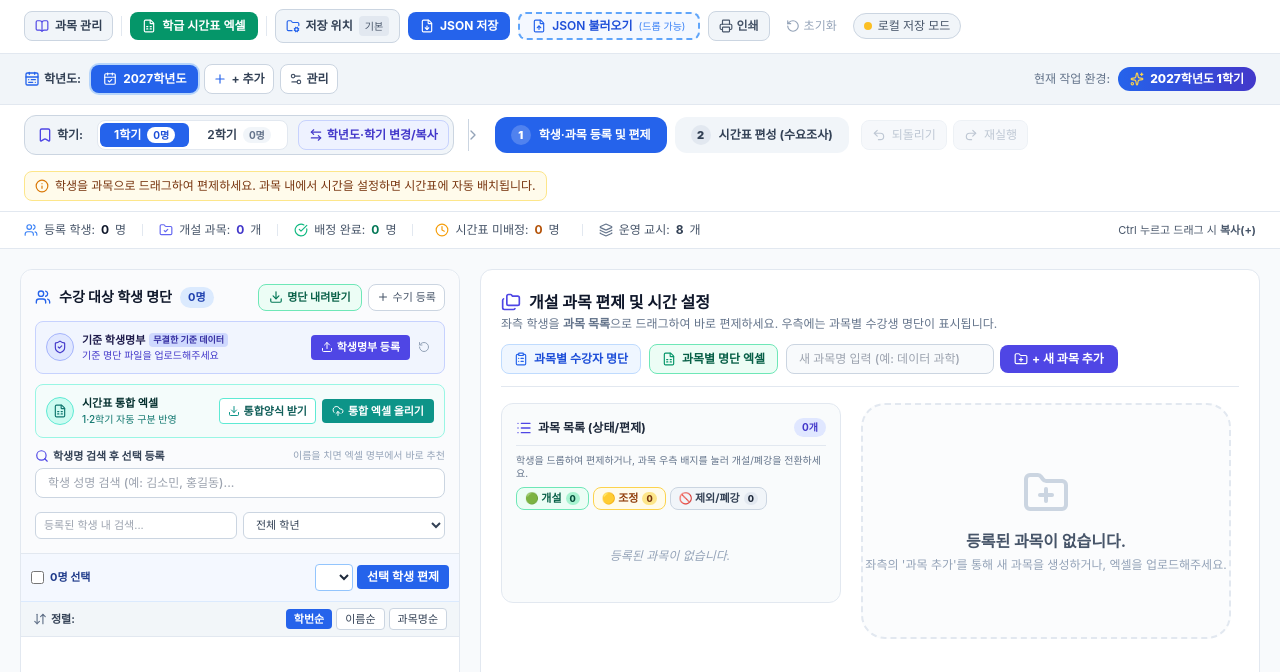
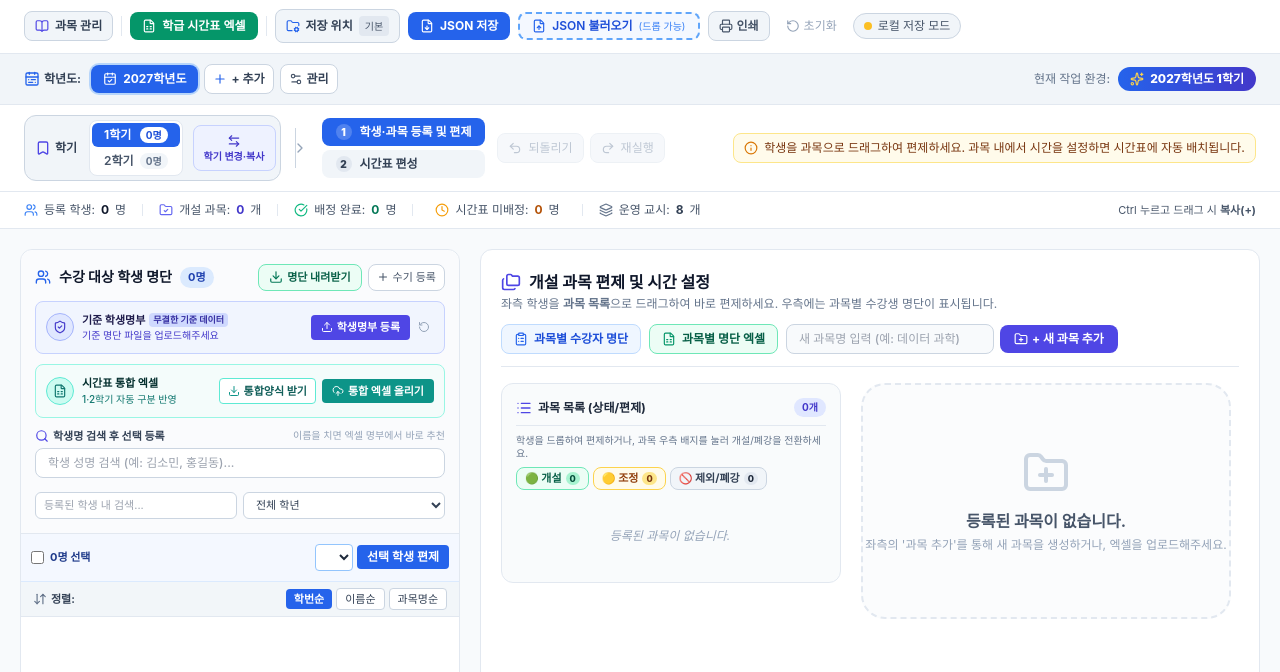
Before and after one commit to dydrb87-eng/onlinesch, a website: page index.html in a window 1280 px wide. Shown: the part 63-735 px from the top of the page. Drawn offline with nearby package versions, Linux system fonts and the light colour scheme; no server answers; a web font is replaced by a local one.

Commit message:
feat: 상단 메뉴 세로 구성(1학기/2학기 세로 배치, 학생·과목 등록 및 편제/시간표 편성 세로 배치) 및 '(수요조사)' 문구 삭제

```diff
--- a/index.html
+++ b/index.html
@@ -39,7 +39,7 @@
   <script src="https://www.gstatic.com/firebasejs/10.13.0/firebase-firestore-compat.js"></script>
 
   <!-- Custom Styles -->
-  <link rel="stylesheet" href="css/styles.css?v=20261112_01">
+  <link rel="stylesheet" href="css/styles.css?v=20261112_02">
 </head>
 <body class="min-h-screen flex flex-col bg-slate-50 text-slate-800">
 
@@ -227,46 +227,47 @@
     <div class="max-w-[1780px] mx-auto flex flex-wrap items-center justify-between gap-4">
 
       <div class="flex items-center flex-wrap gap-3">
-        <!-- 1. [학기 선택 그룹] (좌측 배치) -->
+        <!-- 1. [학기 선택 그룹] (세로 구성: 1학기 / 2학기) -->
         <div class="flex items-center gap-1.5 p-1 bg-slate-100 rounded-xl border border-slate-300 shadow-2xs shrink-0">
-          <div class="flex items-center gap-1 px-2 text-xs font-bold text-slate-700 shrink-0">
+          <div class="flex items-center gap-1 px-1.5 text-xs font-bold text-slate-700 shrink-0">
             <i data-lucide="bookmark" class="w-4 h-4 text-indigo-600"></i>
-            <span>학기:</span>
-          </div>
-          <div id="semester-tabs-container" class="inline-flex items-center p-0.5 bg-white rounded-lg border border-slate-200 gap-1 shadow-2xs">
-            <button type="button" id="tab-semester-1" onclick="window.app.switchSemester('1')" class="px-3.5 py-1.5 text-xs font-bold rounded-md transition flex items-center gap-1.5 bg-blue-600 text-white shadow-xs">
+            <span>학기</span>
+          </div>
+          <!-- 1학기 / 2학기 세로 배열 -->
+          <div id="semester-tabs-container" class="flex flex-col p-0.5 bg-white rounded-lg border border-slate-200 gap-0.5 shadow-2xs">
+            <button type="button" id="tab-semester-1" onclick="window.app.switchSemester('1')" class="px-3 py-1 text-xs font-bold rounded-md transition flex items-center justify-between gap-1.5 bg-blue-600 text-white shadow-xs cursor-pointer">
               <span>1학기</span>
               <span id="badge-sem-1-count" class="text-[10px] px-1.5 py-0.2 rounded-full font-bold bg-white text-blue-700">0명</span>
             </button>
-            <button type="button" id="tab-semester-2" onclick="window.app.switchSemester('2')" class="px-3.5 py-1.5 text-xs font-bold rounded-md transition flex items-center gap-1.5 text-slate-600 hover:bg-slate-100">
+            <button type="button" id="tab-semester-2" onclick="window.app.switchSemester('2')" class="px-3 py-1 text-xs font-semibold rounded-md transition flex items-center justify-between gap-1.5 text-slate-600 hover:bg-slate-100 cursor-pointer">
               <span>2학기</span>
               <span id="badge-sem-2-count" class="text-[10px] px-1.5 py-0.2 rounded-full font-bold bg-slate-100 text-slate-500">0명</span>
             </button>
           </div>
-          <!-- 학년도/학기 변경 및 복사 도구 버튼 -->
-          <button type="button" onclick="window.app.openSemesterTransferModal()" class="px-2.5 py-1.5 text-xs font-bold rounded-lg bg-indigo-50 hover:bg-indigo-100 text-indigo-700 border border-indigo-200 flex items-center gap-1 transition shadow-2xs ml-1" title="학년도 및 학기간 데이터 복사/이동">
+          <!-- 학년도·학기 변경 및 복사 도구 버튼 -->
+          <button type="button" onclick="window.app.openSemesterTransferModal()" class="px-2.5 py-2 text-xs font-bold rounded-lg bg-indigo-50 hover:bg-indigo-100 text-indigo-700 border border-indigo-200 flex flex-col items-center justify-center gap-0.5 transition shadow-2xs ml-1 cursor-pointer" title="학년도 및 학기간 데이터 복사/이동">
             <i data-lucide="arrow-left-right" class="w-3.5 h-3.5"></i>
-            <span>학년도·학기 변경/복사</span>
-          </button>
-        </div>
-
-        <!-- 뚜렷한 시각적 구분선 (세로 디바이더 + 화살표) -->
+            <span class="text-[10px] leading-tight">학기 변경·복사</span>
+          </button>
+        </div>
+
+        <!-- 세로 구분선 -->
         <div class="hidden sm:flex items-center text-slate-300 shrink-0 mx-0.5">
-          <div class="h-8 w-px bg-slate-300"></div>
+          <div class="h-10 w-px bg-slate-300"></div>
           <i data-lucide="chevron-right" class="w-4 h-4 text-slate-400 -ml-1"></i>
         </div>
 
-        <!-- 2. [작업 단계 탭] (학기 탭 오른쪽에 배치) -->
-        <div class="flex items-center gap-2 shrink-0">
+        <!-- 2. [작업 단계 탭] (세로 구성: 학생·과목 등록 및 편제 / 시간표 편성) -->
+        <div class="flex flex-col gap-1 shrink-0">
           <button type="button" id="tab-btn-step1" onclick="window.app.switchWorkflowTab('step1')"
-                  class="px-4 py-2 rounded-xl text-xs font-bold flex items-center gap-2 transition bg-blue-600 text-white shadow-xs">
-            <span class="w-5 h-5 rounded-full bg-white/20 text-white flex items-center justify-center text-[11px] font-black">1</span>
+                  class="px-3.5 py-1.5 rounded-lg text-xs font-bold flex items-center gap-2 transition bg-blue-600 text-white shadow-xs cursor-pointer">
+            <span class="w-4 h-4 rounded-full bg-white/20 text-white flex items-center justify-center text-[10px] font-black shrink-0">1</span>
             <span>학생·과목 등록 및 편제</span>
           </button>
           <button type="button" id="tab-btn-step2" onclick="window.app.switchWorkflowTab('step2')"
-                  class="px-4 py-2 rounded-xl text-xs font-bold flex items-center gap-2 transition bg-slate-100 hover:bg-slate-200 text-slate-700">
-            <span class="w-5 h-5 rounded-full bg-slate-200 text-slate-700 flex items-center justify-center text-[11px] font-black">2</span>
-            <span>시간표 편성 (수요조사)</span>
+                  class="px-3.5 py-1.5 rounded-lg text-xs font-bold flex items-center gap-2 transition bg-slate-100 hover:bg-slate-200 text-slate-700 cursor-pointer">
+            <span class="w-4 h-4 rounded-full bg-slate-200 text-slate-700 flex items-center justify-center text-[10px] font-black shrink-0">2</span>
+            <span>시간표 편성</span>
           </button>
         </div>
 
@@ -1645,7 +1646,7 @@
   <script src="js/file-storage-service.js?v=20261103_01"></script>
   <script src="js/excel-service.js?v=20261103_01"></script>
   <script src="js/cloud-sync.js?v=20261103_01"></script>
-  <script src="js/app.js?v=20261112_01"></script>
+  <script src="js/app.js?v=20261112_02"></script>
   <script>
     lucide.createIcons();
 
```
Also changed, not shown: js/app.js.
